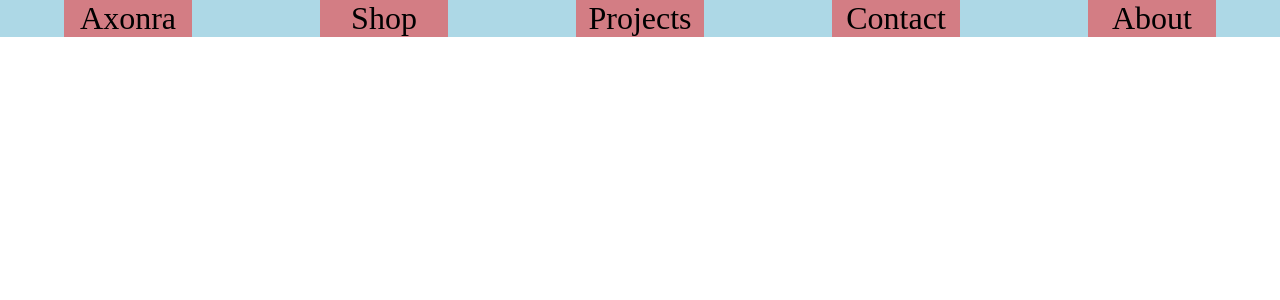
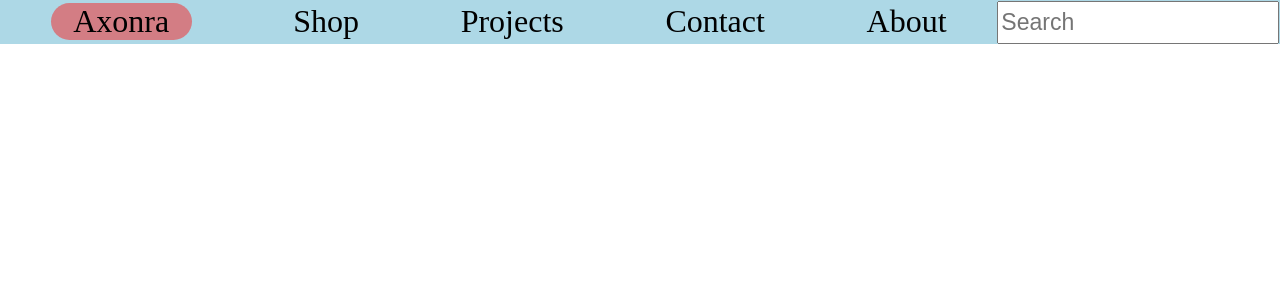
Before and after one commit to Ayman-0-Ahmed/Axonra, a PHP site: page / in a window 1280 px wide. Shown: the top 300 px of the page. Run offline with PHP 8.4, Linux system fonts and the light colour scheme.

Commit message:
Commit 5

```diff
--- a/css/main.css
+++ b/css/main.css
@@ -10,13 +10,17 @@ nav {
   background-color: lightblue;
 }
 
-li {
+.align {
   align-self: center;
   text-align: center;
   margin-left: auto;
   margin-right: auto;
+}
+
+.active {
   background-color: rgba(253, 23, 23, 0.47);
-  width: 10%;
+  width: 11%;
+  border-radius: 4vw;
 }
 
 a {
@@ -24,3 +28,11 @@ a {
   color: black;
   font-size: 2.5vw;
 }
+
+input {
+  margin-right: 1px;
+  margin-top: 0.5px;
+  height: 5.4vh;
+  width: 22vw;
+  font-size: 1.8vw;
+}
--- a/index.html
+++ b/index.html
@@ -3,16 +3,17 @@
   <head>
     <meta charset="utf-8">
     <title>Axonra</title>
-    <link rel="shortcut icon" href="assets/favicon.png">
+    <link rel="shortcut icon" href="assets/favicon.jpg">
     <link rel="stylesheet" href="/css/main.css">
   </head>
   <body>
     <nav>
-      <li><a href="">Axonra</a></li>
-      <li><a href="news.asp">Shop</a></li>
-      <li><a href="news.asp">Projects</a></li>
-      <li><a href="contact.asp">Contact</a></li>
-      <li><a href="about.asp">About</a></li>
+      <li class="align active"><a href="">Axonra</a></li>
+      <li class="align"><a href="news.asp">Shop</a></li>
+      <li class="align"><a href="news.asp">Projects</a></li>
+      <li class="align"><a href="contact.asp">Contact</a></li>
+      <li class="align"><a href="about.asp">About</a></li>
+      <li><input type="search" placeholder="Search"></li>
     </nav>
   </body>
 </html>
```
Also changed, not shown: assets/Search.jpg (added), assets/favicon.jpg (added).
